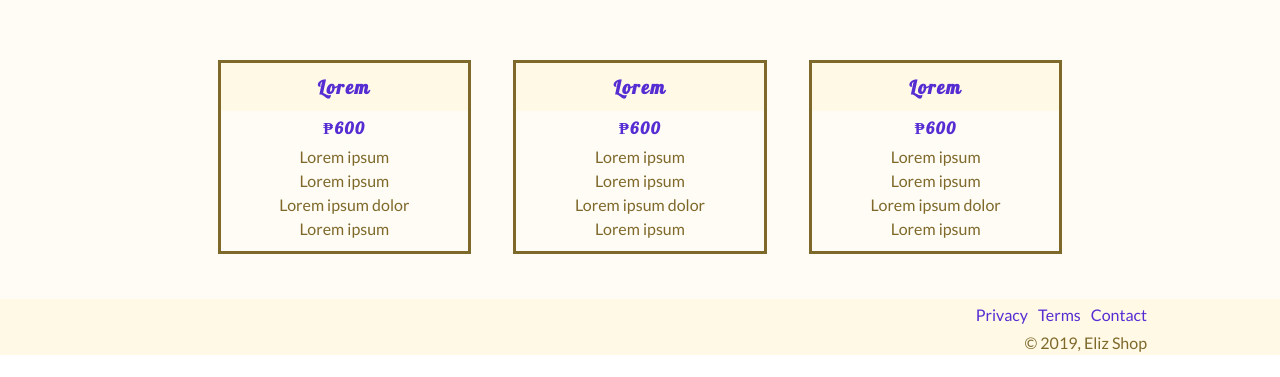
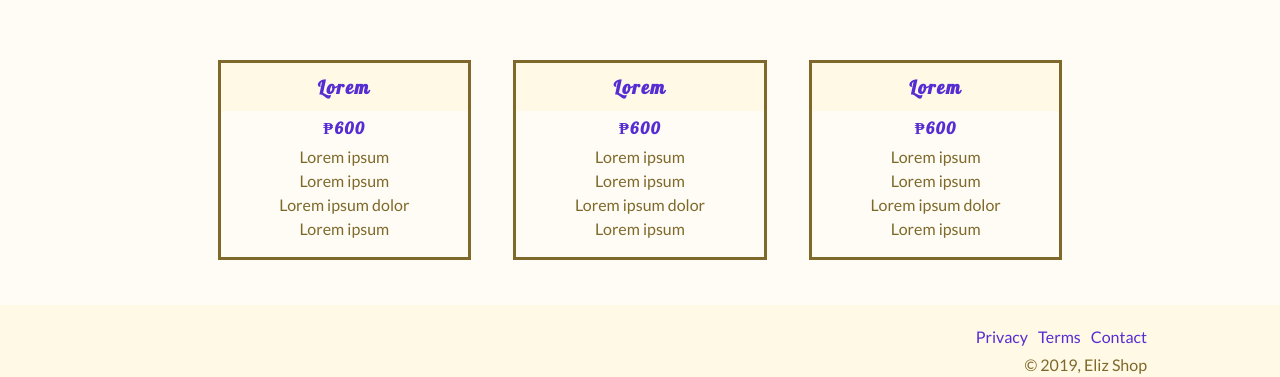
Before and after one commit to TeodosioSiege/landingPage, a plain HTML site: page index.html in a window 1280 px wide. Shown: the part 1941-2318 px from the top of the page. Before the commit the page ends 2296 px from the top, so only its background shows below. Drawn offline with Linux system fonts and the light colour scheme.

Commit message:
padding fix

```diff
--- a/style.css
+++ b/style.css
@@ -214,7 +214,7 @@ h6,
   width: 100%;
   margin-bottom: 5vh;
   text-align: center;
-  padding-bottom: 10px;
+  padding-bottom: 1em;
 }
 
 #pricing h3 {
@@ -229,6 +229,7 @@ h6,
 footer {
   background-color: var(--tint);
   margin-top: 5px;
+  padding-top: 1em;
 }
 
 .footer-links {
```
